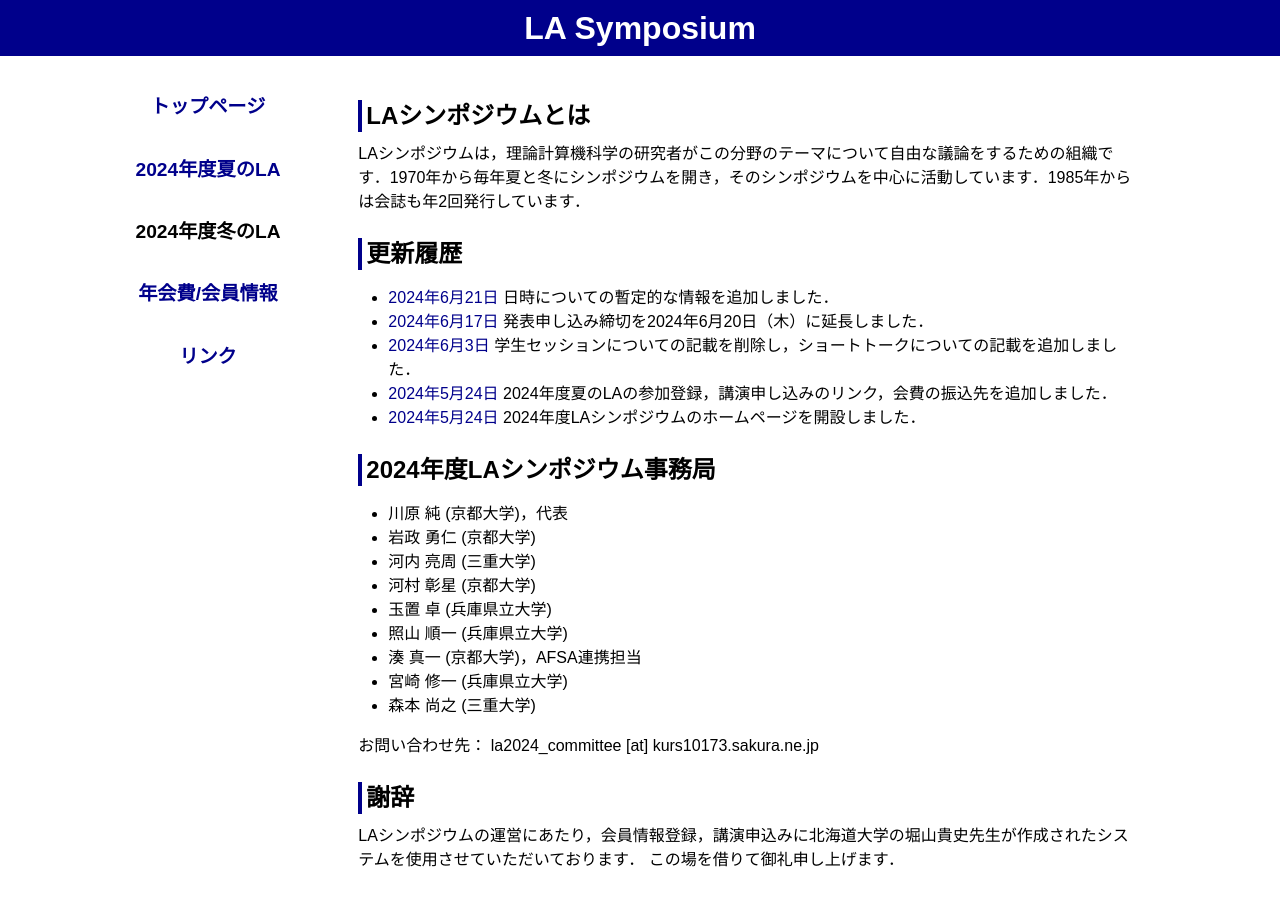
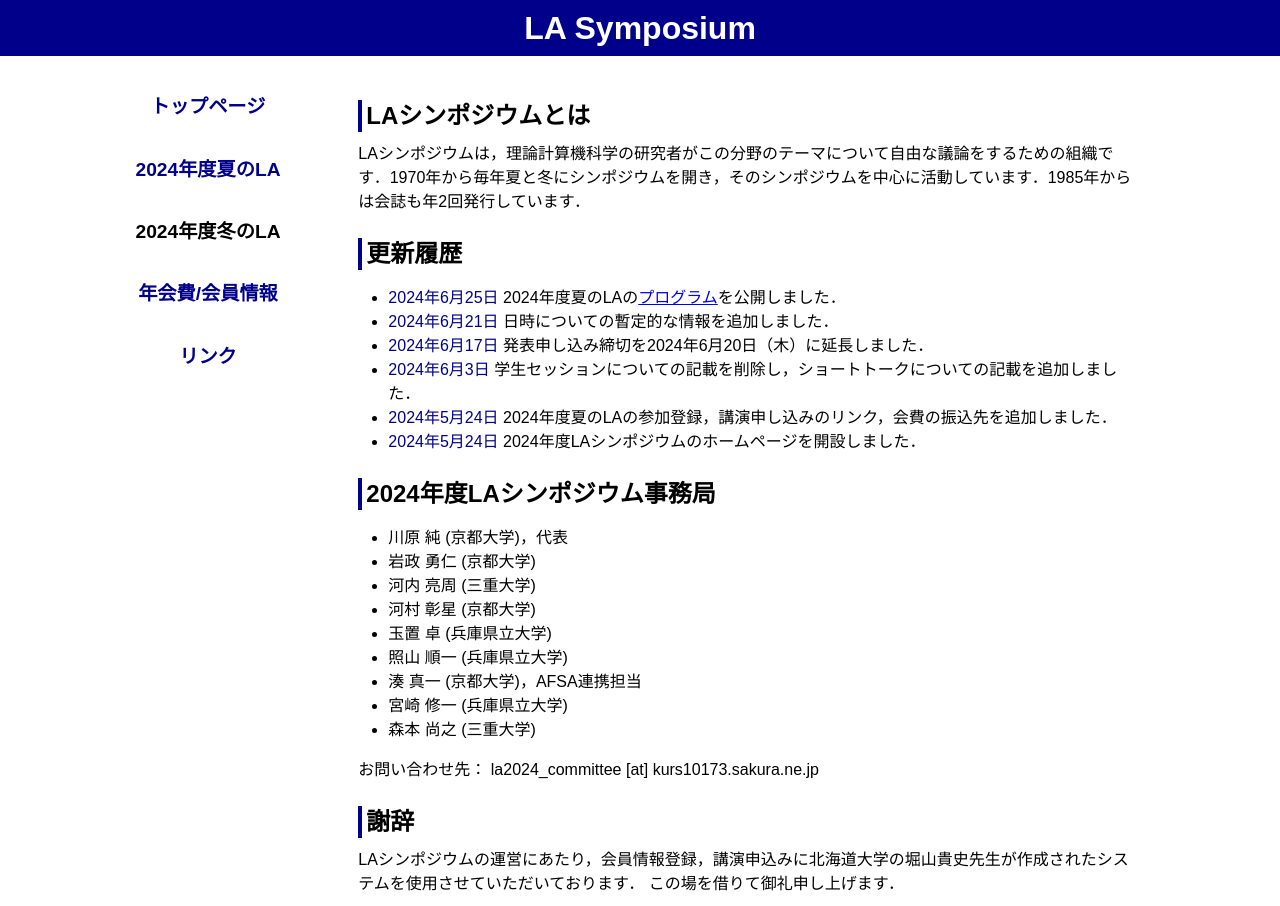
Before and after one commit to ytamura12/la-symposium_test.github.io, a Jekyll site: the page built from index.md, in a window 1280 px wide. Built offline with Jekyll 4.4.1, drawn with Linux system fonts in a browser that asks for light colours.

Commit message:
Update news.md

```diff
--- a/_includes/news.md
+++ b/_includes/news.md
@@ -1,5 +1,6 @@
 更新履歴
 --------
+* <span class="date">2024年6月25日</span> 2024年度夏のLAの[プログラム](./2024/la2024s_program.pdf)を公開しました．
 * <span class="date">2024年6月21日</span> 日時についての暫定的な情報を追加しました．
 * <span class="date">2024年6月17日</span> 発表申し込み締切を2024年6月20日（木）に延長しました．
 * <span class="date">2024年6月3日</span> 学生セッションについての記載を削除し，ショートトークについての記載を追加しました．
```
